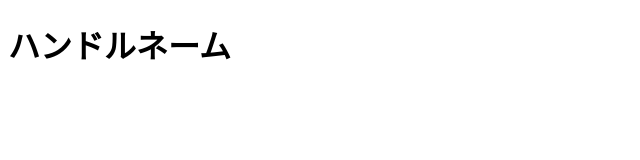
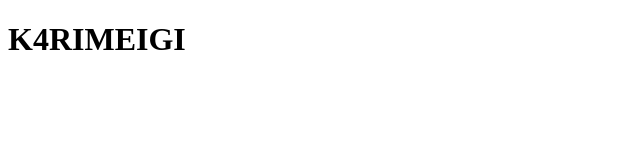
Before and after one commit to K-4-R/k-4-r.github.io, a plain HTML site: page index.html in a window 1280 px wide. Shown: the whole page, without its empty margins (0-640 px from the left). Drawn offline with Linux system fonts and the light colour scheme.

Commit message:
ネーム更新

```diff
--- a/index.html
+++ b/index.html
@@ -3,9 +3,9 @@
   <head>
     <meta charset="utf-8">
     <meta name="viewport" content="width=device-width, initial-scale=1">
-    <title>ハンドルネームのポートフォリオ</title>
+    <title>仮名義のポートフォリオ</title>
   </head>
   <body>
-    <h1>ハンドルネーム</h1>
+    <h1>K4RIMEIGI</h1>
   </body>
 </html>
```
